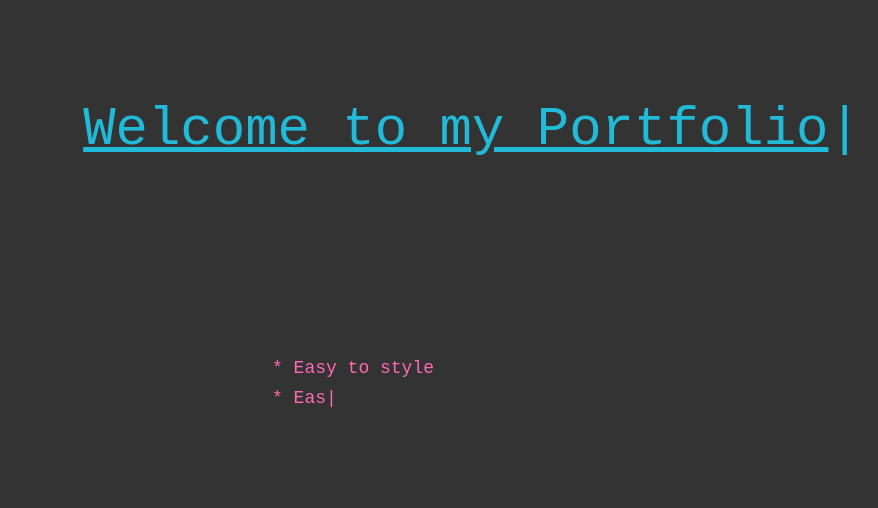
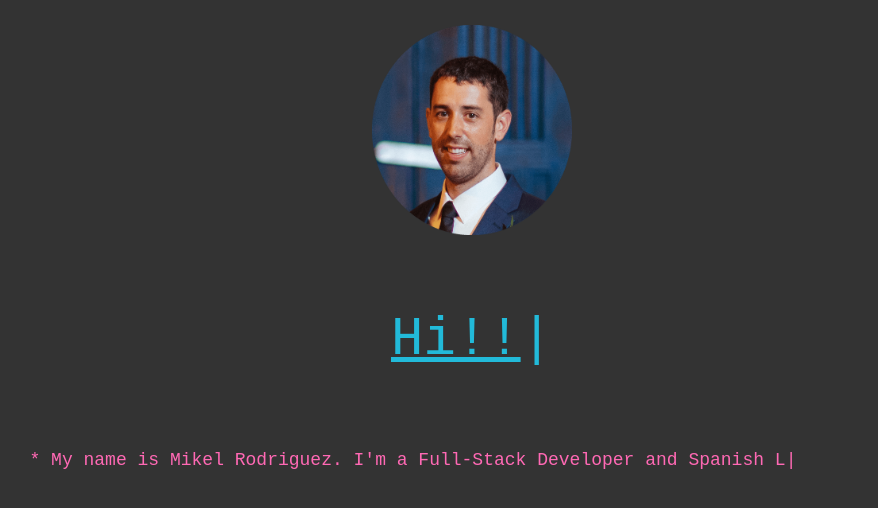
Before and after one commit to MikelTafalla/mikelrv, a React (Create React App) app: page / in a window 1280 px wide. Shown: the top 508 px of the page, without its empty margins (168-1046 px from the left). Built offline with nearby package versions, Linux system fonts and the light colour scheme.

Commit message:
adds photo, changes tying speed and message displayed

```diff
--- a/public/index.html
+++ b/public/index.html
@@ -24,6 +24,7 @@
       work correctly both with client-side routing and a non-root public URL.
       Learn how to configure a non-root public URL by running `npm run build`.
     -->
+    <link href="https://cdn.jsdelivr.net/npm/bootstrap@5.0.0-beta1/dist/css/bootstrap.min.css" rel="stylesheet" integrity="sha384-giJF6kkoqNQ00vy+HMDP7azOuL0xtbfIcaT9wjKHr8RbDVddVHyTfAAsrekwKmP1" crossorigin="anonymous">
     <title>React App</title>
   </head>
   <body>
--- a/src/components/landing.css
+++ b/src/components/landing.css
@@ -5,28 +5,28 @@ body {
     background-color: #333;
     padding: 25px 50px;
 }
-.TypistExample a {
+.Typist a {
     color: inherit;
 }
-.TypistExample a:hover {
+.Typist a:hover {
     background-color: #22bad9;
     color: white;
     text-decoration: none;
 }
-.TypistExample-header {
+.Typist-header {
     margin-top: 5%;
-    margin-bottom: 15%;
+    margin-bottom: 5%;
     text-align: center;
     font-size: 3em;
     cursor: pointer;
     color: #22bad9;
 }
-.TypistExample-message {
+.Typist-message {
     color: hotpink;
-    width: 400px;
+    width: 75%;
     margin: auto;
 }
-.TypistExample-message .flash {
+.Typist-message .flash {
     color: #22bad9;
     font-weight: bold;
     text-decoration: underline;
@@ -46,3 +46,9 @@ body {
         opacity: 1;
    }
 }
+
+/* css for image */
+.rounded {
+    width: 200px;
+
+}
--- a/src/components/landing.js
+++ b/src/components/landing.js
@@ -1,50 +1,46 @@
-import React, {useState} from "react";
+import React, { useState } from "react";
 import Typist from "react-typist";
 import "./landing.css"
 
 
 const Fluid = () => {
 
-    const [renderMsg, setRenderMsg] = useState({state: false})
+    const [renderMsg, setRenderMsg] = useState({ state: false })
 
     const onHeaderTyped = () => {
-        setRenderMsg({state: true});
+        setRenderMsg({ state: true });
     }
     return (
         <React.Fragment>
+            <div className="text-center">
+                <img src={require("../assets/images/MikelColumn.png").default} className="rounded" alt="mikel's photo" />
+            </div>
 
-<div className="TypistExample">
+            <div className="Typist">
                 <Typist
-          className="TypistExample-header"
-          avgTypingDelay={40}
+                    className="Typist-header"
+                    avgTypingDelay={50}
                     startDelay={2000}
                     onTypingDone={() => onHeaderTyped()}
                 >
-        <a href={""}>Welcome to my Portfolio</a>
+                    <a href={""}>Hi!!</a>
                 </Typist>
-        <div className="TypistExample-content">
+                <div className="Typist-content">
                     {renderMsg.state ? (
                         <Typist
-              className="TypistExample-message"
+                            className="Typist-message"
+                            avgTypingDelay={50}
                             cursor={{ hideWhenDone: true }}
                         >
-              * Easy to style
+                            * My name is Mikel Rodriguez. I'm a Full-Stack Developer and Spanish Linguist with a Master's degree in Iberian Linguistics. Welcome to my personal website!
+
                             <Typist.Delay ms={1250} />
                             <br />
-              * Easy to customize
-              <Typist.Delay ms={1250} />
-              <br />
-              * Easy to use backp<Typist.Delay ms={500} />sace
-              <Typist.Backspace count={5} delay={1000} />
-              <Typist.Delay ms={750} />
-              space
-              <Typist.Delay ms={1250} />
-              <br />
-              <span>* <a className="flash">docs</a></span>
+                            <span>* <a href={""} className="flash">docs</a></span>
                             <br />
                             {''}
                         </Typist>
-          ) : null }
+                    ) : null}
                 </div>
             </div>
         </React.Fragment>
```
Also changed, not shown: src/assets/images/MikelColumn.png (added), 1 other file (tests, documents, lock files or other folders). Lines whose indentation alone changed are shown as unchanged.
